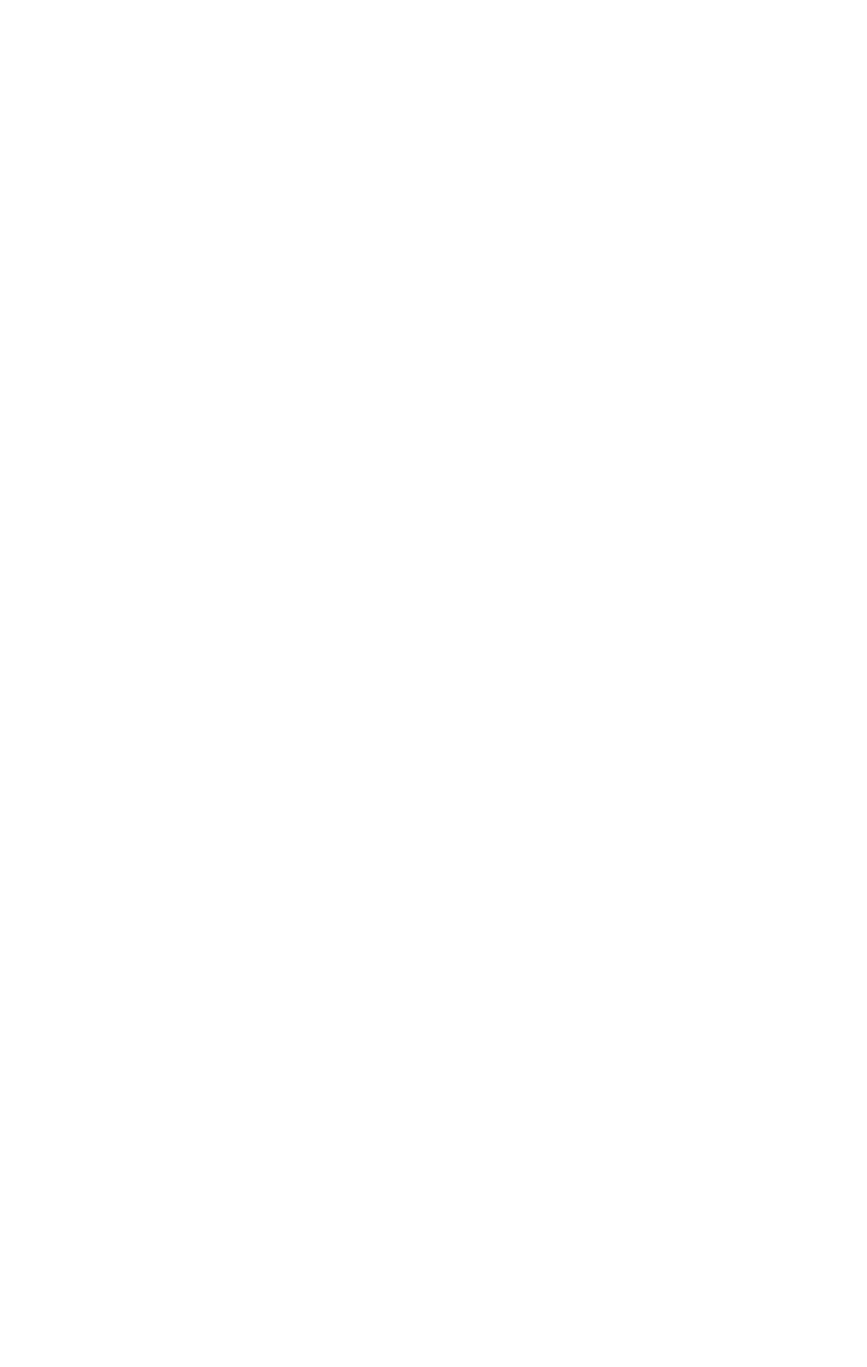
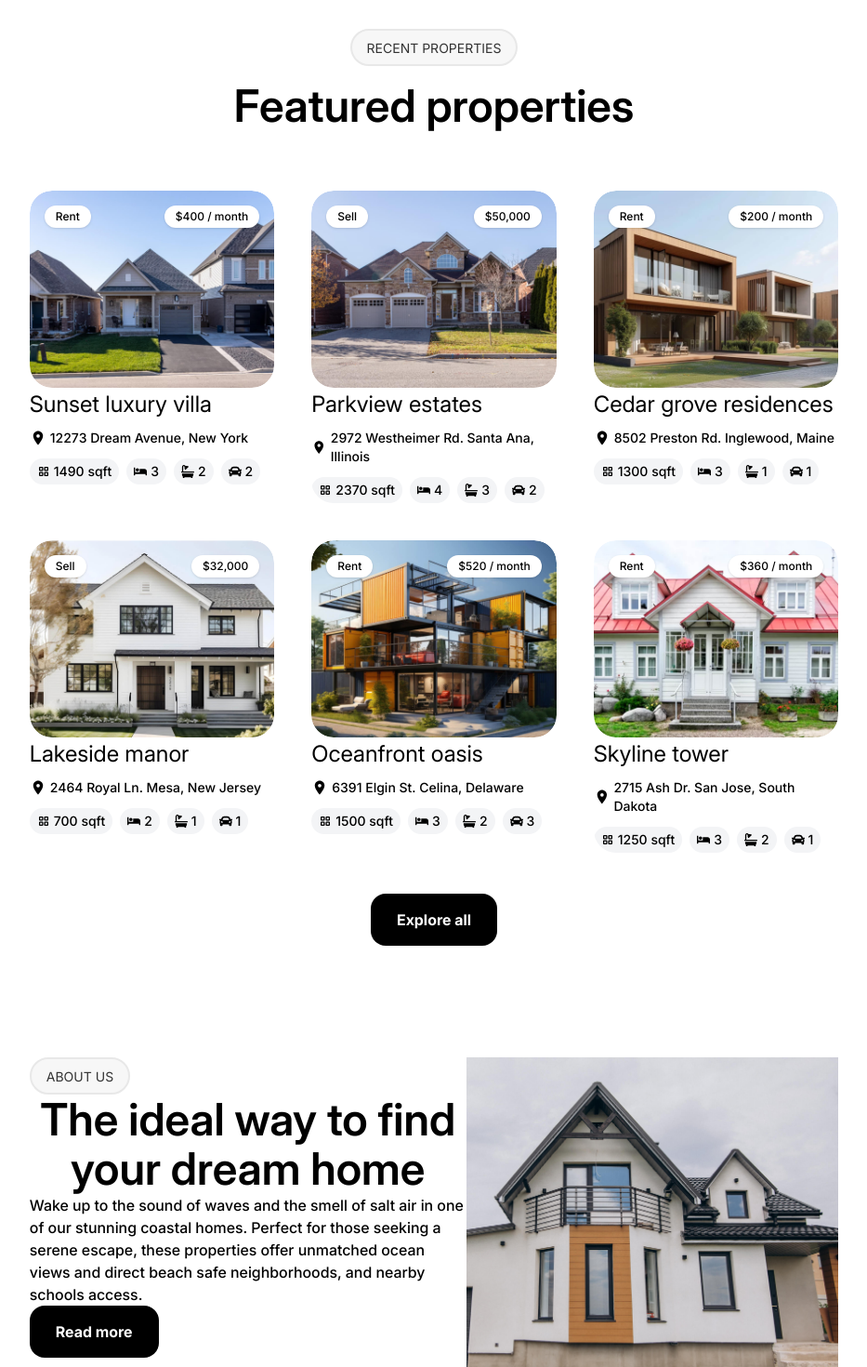
Before and after one commit to ManvendrasinhJadeja/RealEstate, a React (Vite) app: page / in a window 1280 px wide. Shown: the part 1209-2679 px from the top of the page at 93% size, without its empty margins (173-1106 px from the left). Before the commit the page ends 888 px from the top, so only its background shows below. Built offline with nearby package versions, Linux system fonts and the light colour scheme.

Commit message:
ADD minor changes

```diff
--- a/src/components/PrimaryBlackBtn.jsx
+++ b/src/components/PrimaryBlackBtn.jsx
@@ -3,11 +3,11 @@ import React from "react";
 export const PrimaryBlackBtn = ({ text }) => {
   return (
     <>
-      <div className=" py-[14px] px-[22px] lg:py-[16px] lg:px-[28px] bg-[#000000] text-[#ffffff] rounded-[16px] text-[16px] Inter700 flex justify-center items-center ">
-        <div className="h-[16px]  flex justify-center items-center text-[#ffffff] text-[16px] Inter500 ">
+      <span className="  py-[14px] px-[22px] text-center lg:py-[16px] lg:px-[28px] bg-[#000000] text-[#ffffff] rounded-[16px] text-[16px] Inter700 inline-flex justify-center items-center ">
+
           {text}
-        </div>
-      </div>
+
+      </span>
     </>
   );
 };
--- a/src/components/PropertyCard.jsx
+++ b/src/components/PropertyCard.jsx
@@ -31,14 +31,14 @@ const PropertyCard = ({
       </div>
 
       {/* Content Section */}
-      <div className="p-4 space-y-2">
-        <h3 className="text-lg font-semibold">{title}</h3>
-        <p className="text-sm text-gray-500 flex items-center gap-1">
+      <div className="p-0 space-y-2">
+        <h3 className="text-[20px] md:text-[22px] lg:text-[24px] font-bold text-black  Inter400">{title}</h3>
+        <p className="text-sm text-black flex items-center gap-1">
           <MdLocationOn className="text-lg" />
           {location}
         </p>
 
-        <div className="flex flex-wrap gap-2 text-sm text-gray-600 mt-3">
+        <div className="flex flex-wrap gap-2 text-sm text-black mt-3">
           <div className="flex items-center gap-1 px-2 py-1 bg-gray-100 rounded-full">
             <PiSquaresFourBold />
             {area} sqft
--- a/src/components/SecondoryHeadingText.jsx
+++ b/src/components/SecondoryHeadingText.jsx
@@ -3,7 +3,7 @@ import React from 'react'
 export const SecondoryHeadingText = ({text}) => {
   return (
 <>
-<h2 className="text-[30px] md:text-[40px] lg:text-[48px] text-[#000000] inter600 text-center leading-[112%]">
+<h2 className="text-[30px] md:text-[40px] lg:text-[48px] text-[#000000] Inter600 text-center  leading-[112%]">
     {text}
 </h2>
 </>
--- /dev/null
+++ b/src/components/SecondoryWhiteBtn.jsx
@@ -0,0 +1,17 @@
+import React from "react";
+
+export const SecondoryWhiteBtn = ({text}) => {
+  return (
+    <>
+
+      <a
+        href={"#"}
+        target="_blank"
+        rel="noopener noreferrer"
+        className="inline-block px-4 py-2 text-sm font-medium text-black border border-gray-300 rounded-md hover:bg-gray-100 transition"
+      >
+        {text}
+      </a>
+    </>
+  );
+};
--- a/src/layouts/SecondoryHeadings.jsx
+++ b/src/layouts/SecondoryHeadings.jsx
@@ -5,7 +5,7 @@ import { SecondoryHeadingText } from "../components/SecondoryHeadingText";
 export const SecondoryHeadings = ({text1, text2}) => {
   return (
     <>
-      <div className="text-center mb-[40px]">
+      <div className="text-center mb-[40px]  flex flex-col gap-4 items-center">
         <CapsuleHeading text={text1} />
         <SecondoryHeadingText text={text2} />
       </div>
--- /dev/null
+++ b/src/layouts/TextImageSection.jsx
@@ -0,0 +1,28 @@
+import React from 'react'
+import { CapsuleHeading } from '../components/CapsuleHeading'
+import { PrimaryBlackBtn } from '../components/PrimaryBlackBtn'
+import { SecondoryHeadingText } from '../components/SecondoryHeadingText'
+
+export const TextImageSection = ({text1,text2,text3,text4,imgSrc}) => {
+  return (
+
+    <>
+    <div className="flex ">
+        <div className="flex flex-col">
+            <div className="">
+
+            <CapsuleHeading text={text1}/>
+            <SecondoryHeadingText text ={text2}/>
+            </div>
+            <div className="">
+                <p>{text3}</p>
+                <PrimaryBlackBtn text={text4}/>
+            </div>
+        </div>
+        <div className="">
+            <img src={imgSrc} alt="" />
+        </div>
+    </div>
+    </>
+  )
+}
--- a/src/pages/Home.jsx
+++ b/src/pages/Home.jsx
@@ -1,20 +1,142 @@
 import React from "react";
 import { Navbar } from "../layouts/Navbar";
-
+import HeroImg from "../assets/Home/H02.png";
 import { HeroPrimaryHeading } from "../layouts/HeroPrimaryHeading";
-
+import { SecondoryHeadings } from "../layouts/SecondoryHeadings";
+import E3 from "../assets/Explore/E03.jpg";
+import E4 from "../assets/Explore/E04.jpg";
+import E5 from "../assets/Explore/E05.jpg";
+import E6 from "../assets/Explore/E06.jpg";
+import E7 from "../assets/Explore/E07.jpg";
+import E8 from "../assets/Explore/E08.jpg";
+import E9 from "../assets/Explore/E09.jpg";
+import E10 from "../assets/Explore/E10.jpg";
+import E11 from "../assets/Explore/E11.jpg";
+import E12 from "../assets/Explore/E12.jpg";
+import E13 from "../assets/Explore/E13.jpg";
+import E14 from "../assets/Explore/E14.jpg";
+import PropertyCard from "../components/PropertyCard";
+import { PrimaryBlackBtn } from "../components/PrimaryBlackBtn";
+import { TextImageSection } from "../layouts/TextImageSection";
+import splitImg1 from '../assets/Home/H09.jpg'
+const properties = [
+  {
+    image: E3,
+    type: "Rent",
+    price: "400",
+    priceUnit: "/ month",
+    title: "Sunset luxury villa",
+    location: "12273 Dream Avenue, New York",
+    area: 1490,
+    beds: 3,
+    baths: 2,
+    garages: 2,
+  },
+  {
+    image: E4,
+    type: "Sell",
+    price: "50,000",
+    priceUnit: "",
+    title: "Parkview estates",
+    location: "2972 Westheimer Rd. Santa Ana, Illinois",
+    area: 2370,
+    beds: 4,
+    baths: 3,
+    garages: 2,
+  },
+  {
+    image: E5,
+    type: "Rent",
+    price: "200",
+    priceUnit: "/ month",
+    title: "Cedar grove residences",
+    location: "8502 Preston Rd. Inglewood, Maine",
+    area: 1300,
+    beds: 3,
+    baths: 1,
+    garages: 1,
+  },
+  {
+    image: E6,
+    type: "Sell",
+    price: "32,000",
+    priceUnit: "",
+    title: "Lakeside manor",
+    location: "2464 Royal Ln. Mesa, New Jersey",
+    area: 700,
+    beds: 2,
+    baths: 1,
+    garages: 1,
+  },
+  {
+    image: E7,
+    type: "Rent",
+    price: "520",
+    priceUnit: "/ month",
+    title: "Oceanfront oasis",
+    location: "6391 Elgin St. Celina, Delaware",
+    area: 1500,
+    beds: 3,
+    baths: 2,
+    garages: 3,
+  },
+  {
+    image: E8,
+    type: "Rent",
+    price: "360",
+    priceUnit: "/ month",
+    title: "Skyline tower",
+    location: "2715 Ash Dr. San Jose, South Dakota",
+    area: 1250,
+    beds: 3,
+    baths: 2,
+    garages: 1,
+  },
+];
 export const Home = () => {
   return (
     <>
+      <Navbar />
+      <div className="w-full h-auto flex flex-col  px-[5vw] lg:px-[5vw] xl:px-[16vw]">
+        <HeroPrimaryHeading
+          text1={"buy & sell your dream"}
+          text2={"Real-estate"}
+        />
+      </div>
+      <div className="mt-[-100px] lg:mb-[150px]">
+        <img
+          src={HeroImg}
+          alt=""
+          className="w-full object-cover px-[5vw] lg:px-[5vw] xl:px-[8vw]"
+        />
+      </div>
+      <div className="w-full  pt-[100px] px-[5vw] lg:px-[5vw] xl:px-[16vw] flex flex-col justify-center items-center gap-6">
+        <SecondoryHeadings
+          text1={"Recent properties"}
+          text2={"Featured properties"}
+        />
+        <div
+          className="grid auto-rows-auto auto-cols-fr
+                gap-[41px]
+                md:gap-[40px]
+                grid-cols-1
+                md:grid-cols-2
+                lg:grid-cols-3"
+        >
+          {properties.map((item, index) => (
+            <PropertyCard key={index} {...item} />
+          ))}
+        </div>
+<span className="my-5">
 
-        <Navbar />
-        <div className="w-full h-screen flex flex-col py-[100px]">
-          <HeroPrimaryHeading
-            text1={"buy & sell your dream"}
-            text2={"Real-estate"}
-          />
+        <PrimaryBlackBtn text={"Explore all"}  />
+</span>
+      </div>
 
+      <div className="w-full  max-h-[400px] pt-[100px] px-[5vw] lg:px-[5vw] xl:px-[16vw] flex justify-between">
+          <TextImageSection text1={"about us"} text2={"The ideal way to find your dream home"} text3={"Wake up to the sound of waves and the smell of salt air in one of our stunning coastal homes. Perfect for those seeking a serene escape, these properties offer unmatched ocean views and direct beach safe neighborhoods, and nearby schools access."} text4={"Read more"} imgSrc={splitImg1}/>
       </div>
+
     </>
   );
 };
```
